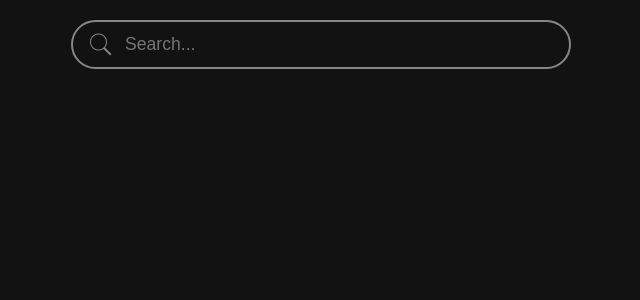
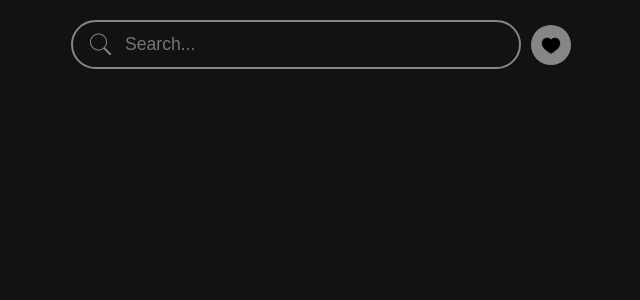
Before and after one commit to battistar/front-end-test, a React (Vite) app: page / in a window 1280 px wide. Shown: the top 300 px of the page, without its empty margins (319-959 px from the left). Built offline with nearby package versions, Linux system fonts and the light colour scheme.

Commit message:
Add favorites page

```diff
--- a/src/App.tsx
+++ b/src/App.tsx
@@ -4,6 +4,7 @@ import Root from './components/pages/Root';
 import { ThemeProvider } from 'styled-components';
 import { ThumbnailProvider } from './store';
 import Error from './components/pages/Error';
+import Favorites from './components/pages/Favorites';
 
 const App = (): JSX.Element => {
   const theme = {
@@ -26,7 +27,10 @@ const App = (): JSX.Element => {
       path: '/',
       element: <Root />,
       errorElement: <Error />,
-      children: [{ index: true, element: <Home /> }],
+      children: [
+        { index: true, element: <Home /> },
+        { path: 'favorites', element: <Favorites /> },
+      ],
     },
   ]);
 
--- /dev/null
+++ b/src/components/pages/Favorites.tsx
@@ -0,0 +1,25 @@
+import styled from 'styled-components';
+
+const Container = styled.div`
+  height: 100vh;
+  display: flex;
+  flex-direction: column;
+  align-items: center;
+  gap: 20px;
+  padding: 20px;
+`;
+
+const Title = styled.h2`
+  text-transform: uppercase;
+  font-size: 2rem;
+`;
+
+const Favorites = (): JSX.Element => {
+  return (
+    <Container>
+      <Title>Favorites</Title>
+    </Container>
+  );
+};
+
+export default Favorites;
--- a/src/components/pages/Home.tsx
+++ b/src/components/pages/Home.tsx
@@ -4,6 +4,9 @@ import { useThumbnail } from '../../store';
 import { useCallback } from 'react';
 import ThumbnailGrid from '../ThumbnailGrid';
 import Message from '../Message';
+import heartIcon from '../../assets/icon-full-heart.png';
+import IconButton from '../IconButton';
+import { useNavigate } from 'react-router-dom';
 
 const Container = styled.div`
   height: 100vh;
@@ -14,9 +17,16 @@ const Container = styled.div`
   padding: 20px;
 `;
 
+const ActionsContainer = styled.div`
+  width: 100%;
+  display: flex;
+  align-items: center;
+  gap: 10px;
+  max-width: 500px;
+`;
+
 const StyledSearchbox = styled(Searchbox)`
-  width: 100%;
-  max-width: 500px;
+  flex: 1;
 `;
 
 const StyledThumbnailGrid = styled(ThumbnailGrid)`
@@ -25,8 +35,9 @@ const StyledThumbnailGrid = styled(ThumbnailGrid)`
 
 const Home = (): JSX.Element => {
   const { thumbnails, fetchNext, searchText, changeSearchText, status, next, error } = useThumbnail();
+  const navigate = useNavigate();
 
-  const handleChange = useCallback(
+  const handleChangeSearchText = useCallback(
     (value: string) => {
       changeSearchText(value);
     },
@@ -39,14 +50,21 @@ const Home = (): JSX.Element => {
     }
   }, [fetchNext, status]);
 
+  const handleFavoritesClick = useCallback(() => {
+    navigate('/favorites');
+  }, [navigate]);
+
   return (
     <Container>
-      <StyledSearchbox
-        placeholder="Search..."
-        value={searchText}
-        onChange={handleChange}
-        loading={status === 'loading'}
-      />
+      <ActionsContainer>
+        <StyledSearchbox
+          placeholder="Search..."
+          value={searchText}
+          onChange={handleChangeSearchText}
+          loading={status === 'loading'}
+        />
+        <IconButton icon={heartIcon} onClick={handleFavoritesClick} />
+      </ActionsContainer>
       {status !== 'error' && thumbnails.length > 0 && (
         <StyledThumbnailGrid
           thumbnails={thumbnails}
```
Also changed, not shown: src/assets/icon-empt-heart.png (added), src/assets/icon-full-heart.png (added).
